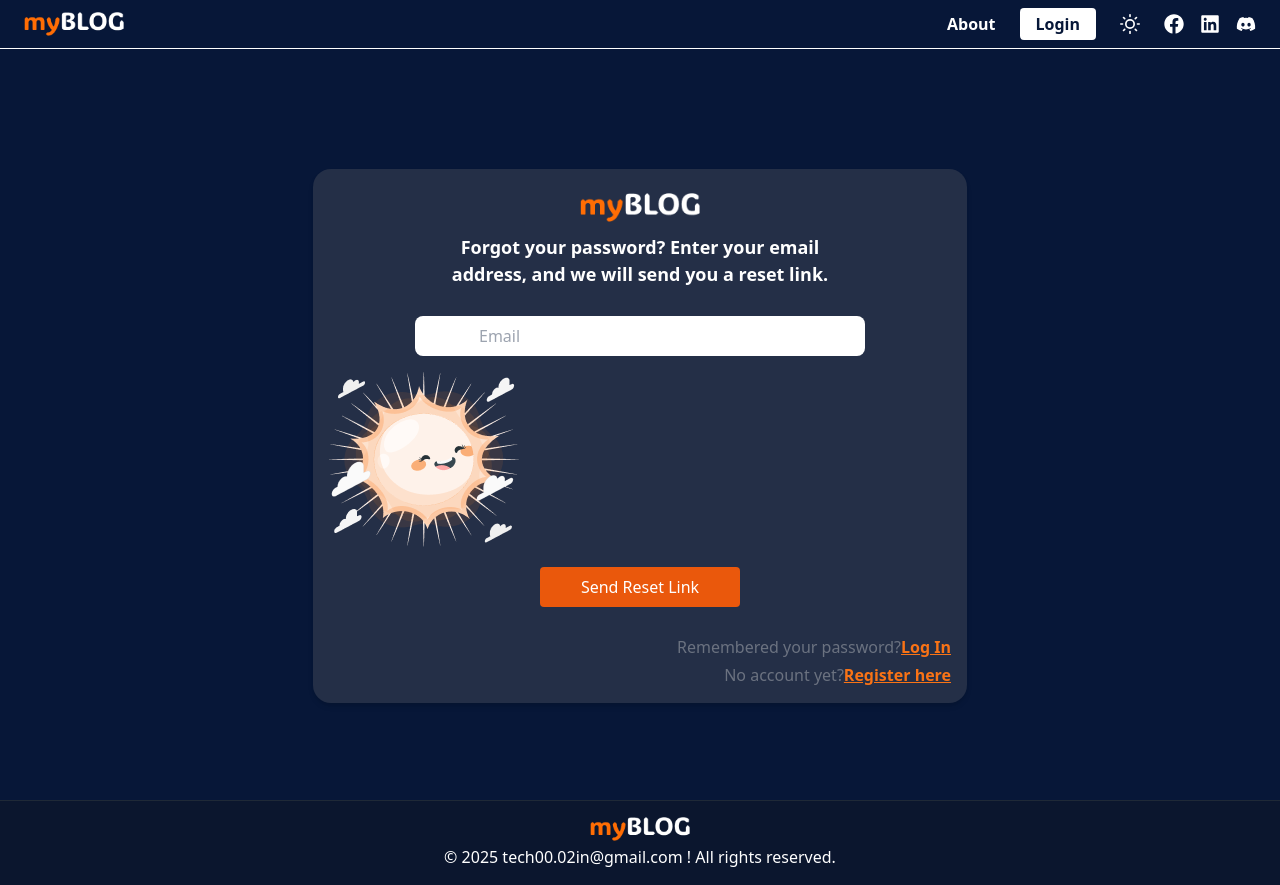
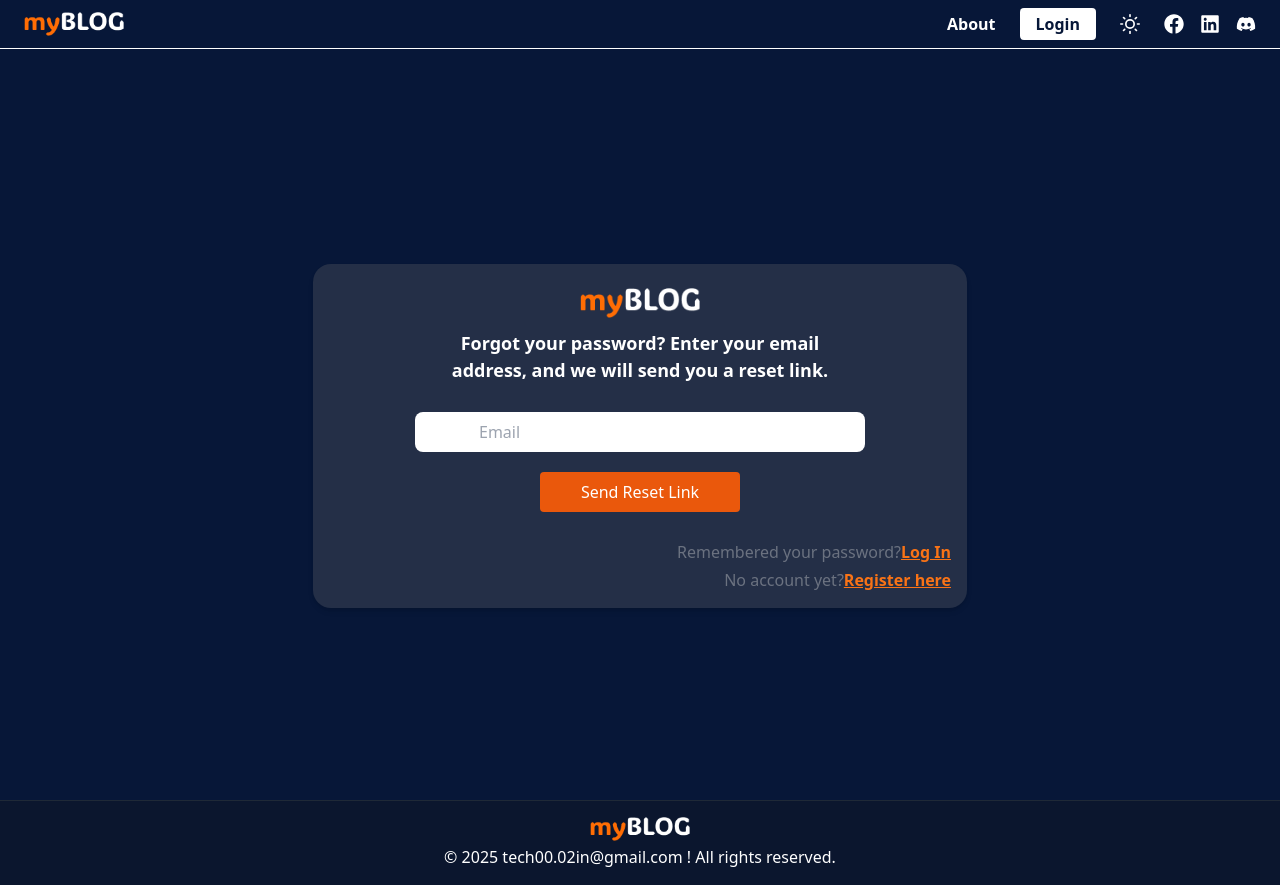
Before and after one commit to etan-nestor/blog_app, a React (Vite) app: page /reset-password-link in a window 1280 px wide. Built offline with nearby package versions, Linux system fonts and the light colour scheme.

Commit message:
first0008

```diff
--- a/src/components/Forms/SendLink.jsx
+++ b/src/components/Forms/SendLink.jsx
@@ -4,7 +4,6 @@ import * as yup from 'yup';
 import toast from 'react-hot-toast';
 import { useState } from 'react';
 import Logo from '../../assets/Logo.png';
-import Amico from '../../assets/amico.png';
 import './forms.css';
 import { useNavigate } from 'react-router-dom';
 import apiClient from '../../api/apiAxiosConfig';
@@ -73,11 +72,6 @@ const SendLink = () => {
                             {errors.email && <p className="text-orange-500">{errors.email.message}</p>}
                         </div>
 
-                        {/* Image between the input and the submit button on desktop */}
-                        <div className="relative hidden sm:block sm:mt-1">
-                            <img src={Amico} alt="Amico" />
-                        </div>
-
                         {/* Submit Button */}
                         <div className="flex justify-center items-center mt-2">
                             <button
@@ -102,11 +96,6 @@ const SendLink = () => {
                             </p>
                         </div>
                     </form>
-
-                    {/* Image for mobile */}
-                    <div className="relative sm:hidden mt-4">
-                        <img src={Amico} alt="Amico" />
-                    </div>
                 </div>
             </div>
         </div>
```
